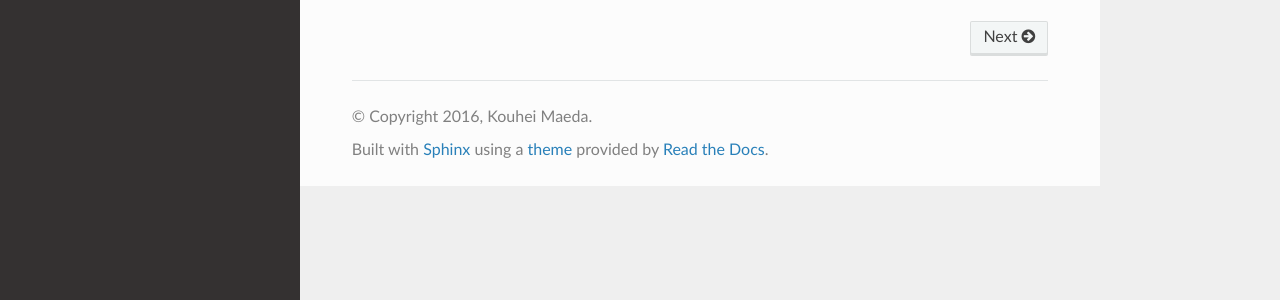
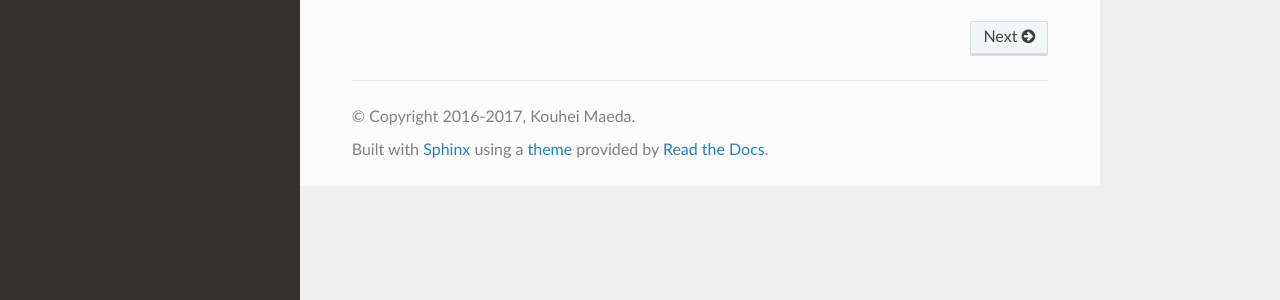
Before and after one commit to mkouhei/pguard, a Sphinx documentation site: the page built from docs/source/index.rst, in a window 1280 px wide. Shown: the part 440-740 px from the top of the page. Built offline with Sphinx 7.4.7 and the Read the Docs theme 2.0.0, drawn with Linux system fonts in a browser that asks for light colours.

Commit message:
Updates copyright.
Signed-off-by: Kohei Maeda <mkouhei@palmtb.net>

```diff
--- a/docs/source/conf.py
+++ b/docs/source/conf.py
@@ -50,7 +50,7 @@ master_doc = 'index'
 
 # General information about the project.
 project = u'pguard'
-copyright = u'2016, Kouhei Maeda'
+copyright = u'2016-2017, Kouhei Maeda'
 author = u'Kouhei Maeda'
 
 # The version info for the project you're documenting, acts as replacement for
```
